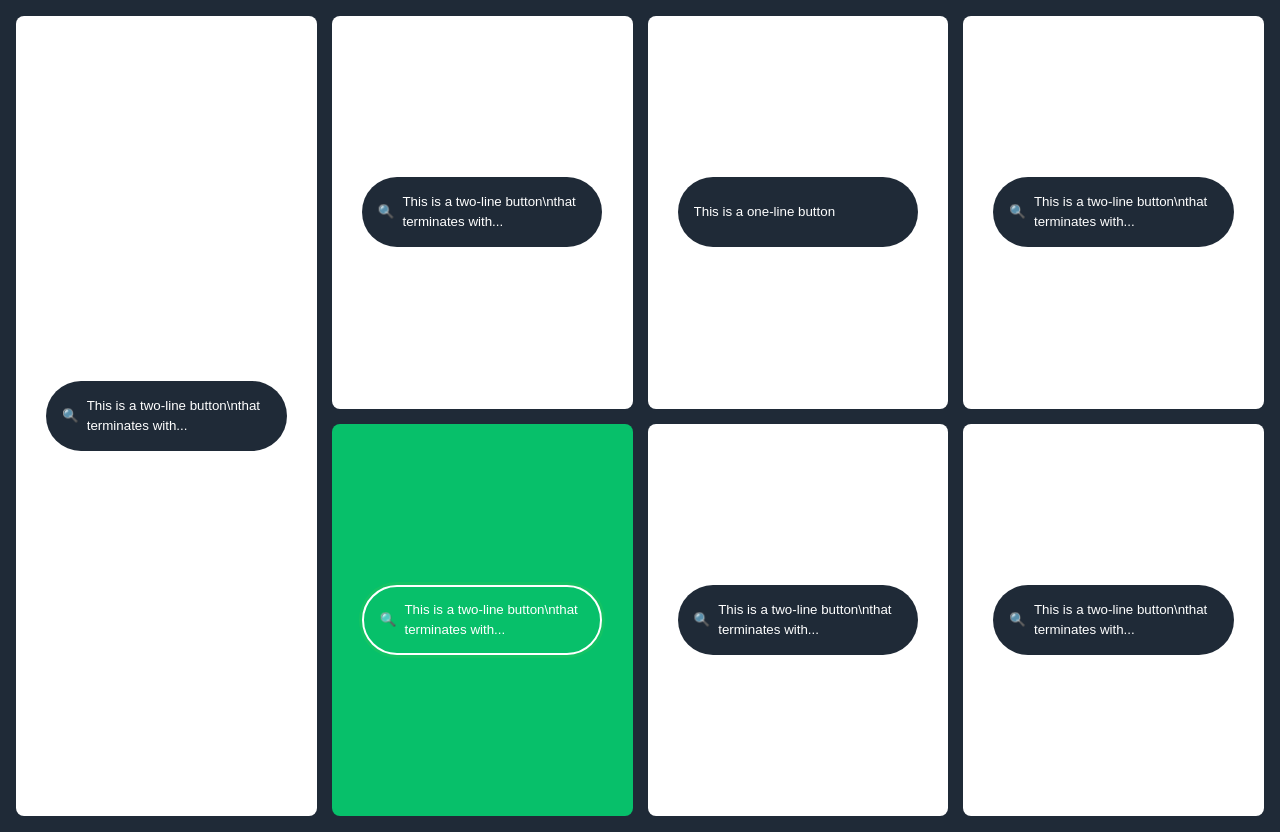
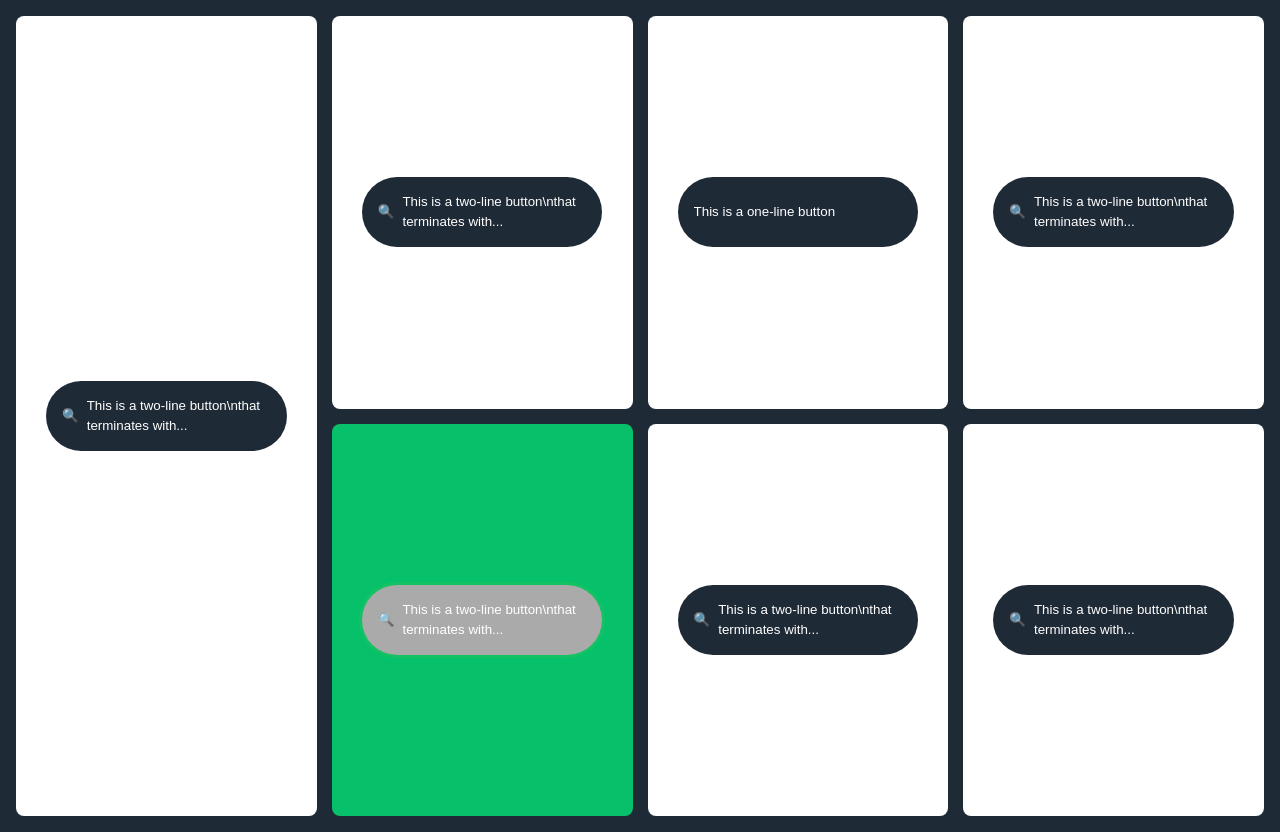
Before and after one commit to juandagonzalez/firm-facts, a React (Create React App) app: page / in a window 1280 px wide. In both pictures the pointer is over the button 482 px from the left and 619 px from the top of the page. Built offline with nearby package versions, Linux system fonts and the light colour scheme.

Commit message:
Styling changes for button disabled

```diff
--- a/src/components/Button/Button.module.scss
+++ b/src/components/Button/Button.module.scss
@@ -27,6 +27,14 @@
   }
 }
 
+.disabled {
+  background-color: #AAAAAA;
+  &:hover {
+    border: none;
+    background-color: #AAAAAA;
+  }
+}
+
 .icon {
   visibility: visible;
 }
--- a/src/components/FirmFacts/FirmFacts.jsx
+++ b/src/components/FirmFacts/FirmFacts.jsx
@@ -45,7 +45,6 @@ const FirmFacts = () => {
         <FirmFactCard
           variant="border"
           buttonVariant="icon"
-          buttonDisabled={true}
           buttonText="This is a two-line button\nthat terminates with..."
         />
       </div>
```
